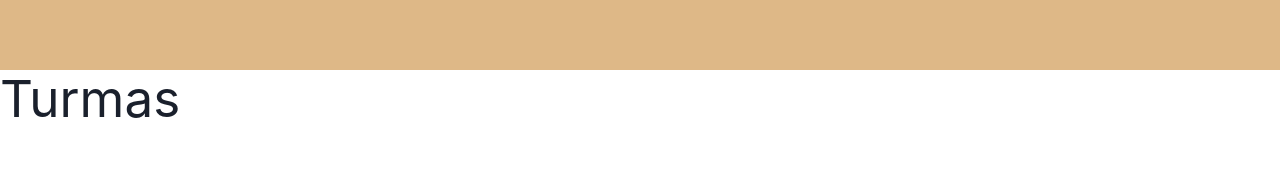
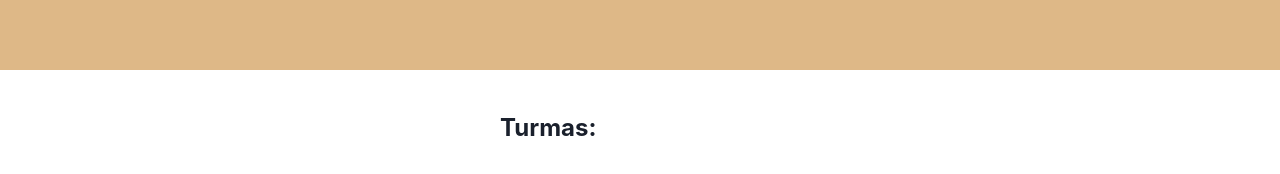
Before and after one commit to dayviddouglas/TurmaEscolar, a React (Vite) app in the folder frontend/turmaEscolar/: page /turmas in a window 1280 px wide. Shown: the part 190-364 px from the top of the page. Built offline with nearby package versions, Linux system fonts and the light colour scheme.

Commit message:
Ajusting  main text of Turma.

```diff
--- a/frontend/turmaEscolar/src/pages/Turmas.jsx
+++ b/frontend/turmaEscolar/src/pages/Turmas.jsx
@@ -1,11 +1,15 @@
 import Header from "../components/Header";
+import {Text, Box} from '@chakra-ui/react'
 
 const Turmas = () => {
   return (
     <div>
          <Header/>
-
-         <h1> Turmas </h1>
+         <Box mt={10}w={280} h={50}  mx="auto">
+         <Text fontSize='2xl' as='b'>
+            Turmas:
+         </Text>
+         </Box>
     </div>
   )
 }
```
